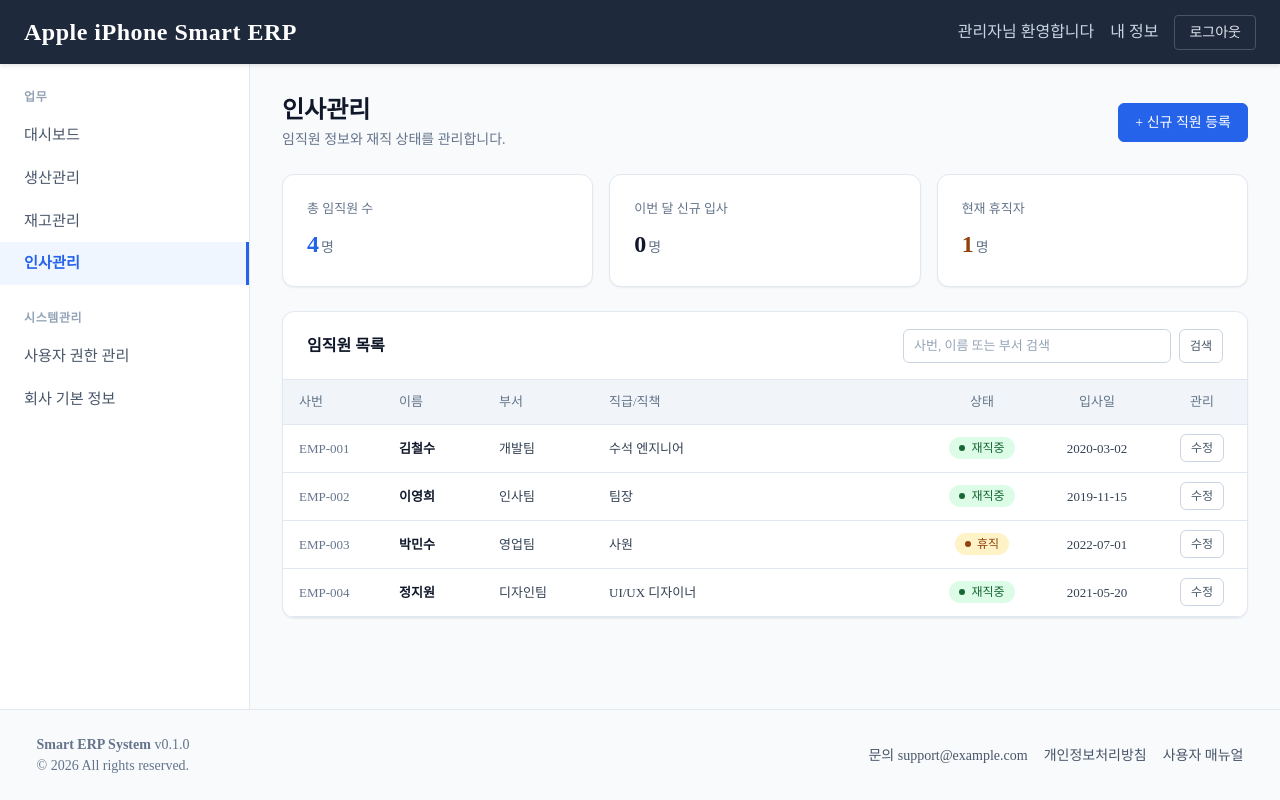
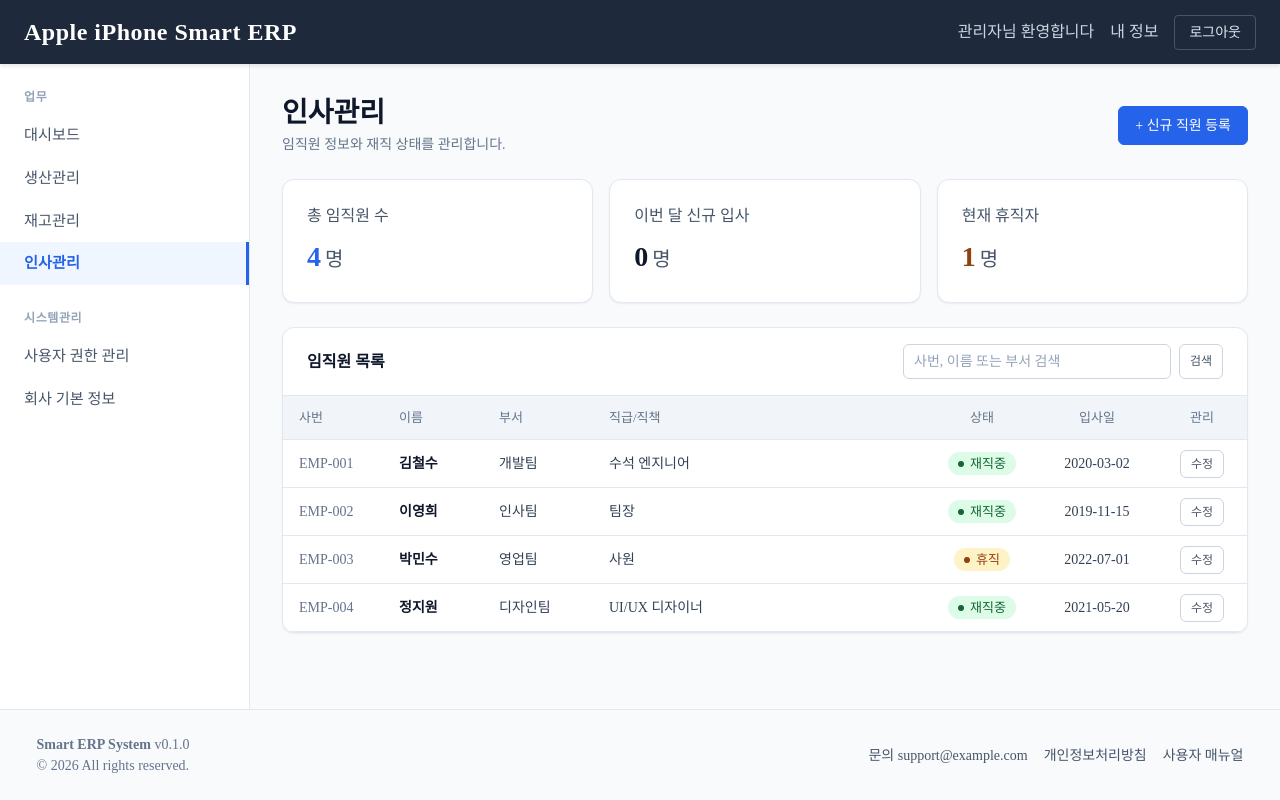
Before and after one commit to HKSEV/erp, a Next.js app in the folder erp-frontend/: page /dashboard/hr in a window 1280 px wide. Built offline with nearby package versions, Linux system fonts and the light colour scheme; a web font is replaced by a local one.

Commit message:
20261029_공통 컴포넌트 글씨 크기 조정 (표 본문 14px, 요약 카드 라벨·단위 확대)

```diff
--- a/erp-frontend/src/assets/css/Theme.ts
+++ b/erp-frontend/src/assets/css/Theme.ts
@@ -68,7 +68,7 @@
   space:  { xs: "4px", sm: "8px", md: "12px", lg: "16px", xl: "24px", xxl: "32px" },
   radius: { sm: "4px", md: "6px", lg: "8px", xl: "12px", pill: "999px" },
   font: {
-    size: { xs: "12px", sm: "13px", md: "14px", lg: "16px", xl: "20px", xxl: "24px" },
+    size: { xs: "12px", sm: "13px", md: "14px", lg: "16px", xl: "20px", xxl: "24px", xxxl: "28px" },
     weight: { regular: 400, medium: 500, bold: 700 },
   },
   shadow: {
--- a/erp-frontend/src/components/ui/DataTable.tsx
+++ b/erp-frontend/src/components/ui/DataTable.tsx
@@ -76,7 +76,7 @@
   width: 100%;
   table-layout: fixed;
   border-collapse: collapse;
-  font-size: ${({theme}) => theme.font.size.sm};
+  font-size: ${({theme}) => theme.font.size.md};
 
   tbody tr { transition: background-color 0.15s ease; }
   tbody tr:hover { background-color: ${({theme}) => theme.colors.surfaceSubtle}; }
@@ -84,6 +84,7 @@
 const Th = styled.th<{$align: Align}>`
   padding: ${({theme}) => theme.space.md} ${({theme}) => theme.space.lg};
   text-align: ${({$align}) => $align};
+  font-size: ${({theme}) => theme.font.size.sm};
   font-weight: ${({theme}) => theme.font.weight.medium};
   color: ${({theme}) => theme.colors.textMuted};
   background-color: ${({theme}) => theme.colors.surfaceSubtle};
--- a/erp-frontend/src/components/ui/PageHeader.tsx
+++ b/erp-frontend/src/components/ui/PageHeader.tsx
@@ -31,7 +31,7 @@
 `;
 const Title = styled.h1`
   margin: 0;
-  font-size: ${({theme}) => theme.font.size.xxl};
+  font-size: ${({theme}) => theme.font.size.xxxl};
   font-weight: ${({theme}) => theme.font.weight.bold};
   color: ${({theme}) => theme.colors.textStrong};
 `;
--- a/erp-frontend/src/components/ui/SearchBar.tsx
+++ b/erp-frontend/src/components/ui/SearchBar.tsx
@@ -43,7 +43,7 @@
   flex: 1;
   min-width: 0;
   padding: 6px 10px;
-  font-size: ${({theme}) => theme.font.size.sm};
+  font-size: ${({theme}) => theme.font.size.md};
   color: ${({theme}) => theme.colors.textBody};
   background-color: ${({theme}) => theme.colors.surface};
   border: 1px solid ${({theme}) => theme.colors.borderStrong};
--- a/erp-frontend/src/components/ui/StatCard.tsx
+++ b/erp-frontend/src/components/ui/StatCard.tsx
@@ -11,7 +11,7 @@
   tone?: StatTone;    // 숫자 색
 };
 
-// 요약 카드: 작은 라벨 + 큰 숫자
+// 요약 카드: 라벨 + 큰 숫자 (라벨·단위가 숫자에 묻히지 않도록 크기 차이를 줄임)
 export default function StatCard({label, value, unit, tone = "default"}: StatCardProps) {
   return (
     <Wrapper>
@@ -41,12 +41,12 @@
 `;
 const Label = styled.p`
   margin: 0 0 ${({theme}) => theme.space.sm};
-  font-size: ${({theme}) => theme.font.size.sm};
-  color: ${({theme}) => theme.colors.textMuted};
+  font-size: ${({theme}) => theme.font.size.lg};
+  color: ${({theme}) => theme.colors.textSecondary};
 `;
 const Value = styled.p<{$tone: StatTone}>`
   margin: 0;
-  font-size: ${({theme}) => theme.font.size.xxl};
+  font-size: ${({theme}) => theme.font.size.xxxl};
   font-weight: ${({theme}) => theme.font.weight.bold};
   font-variant-numeric: tabular-nums;
   color: ${({theme, $tone}) => {
@@ -60,8 +60,8 @@
   }};
 `;
 const Unit = styled.span`
-  margin-left: 2px;
-  font-size: ${({theme}) => theme.font.size.md};
+  margin-left: ${({theme}) => theme.space.xs};
+  font-size: ${({theme}) => theme.font.size.xl};
   font-weight: ${({theme}) => theme.font.weight.medium};
-  color: ${({theme}) => theme.colors.textMuted};
+  color: ${({theme}) => theme.colors.textSecondary};
 `;
--- a/erp-frontend/src/components/ui/StatusBadge.tsx
+++ b/erp-frontend/src/components/ui/StatusBadge.tsx
@@ -21,7 +21,7 @@
   gap: 6px;
   padding: 2px 10px;
   border-radius: ${({theme}) => theme.radius.pill};
-  font-size: ${({theme}) => theme.font.size.xs};
+  font-size: ${({theme}) => theme.font.size.sm};
   font-weight: ${({theme}) => theme.font.weight.medium};
   white-space: nowrap;
   color: ${({theme, $tone}) => theme.status[$tone].fg};
```
